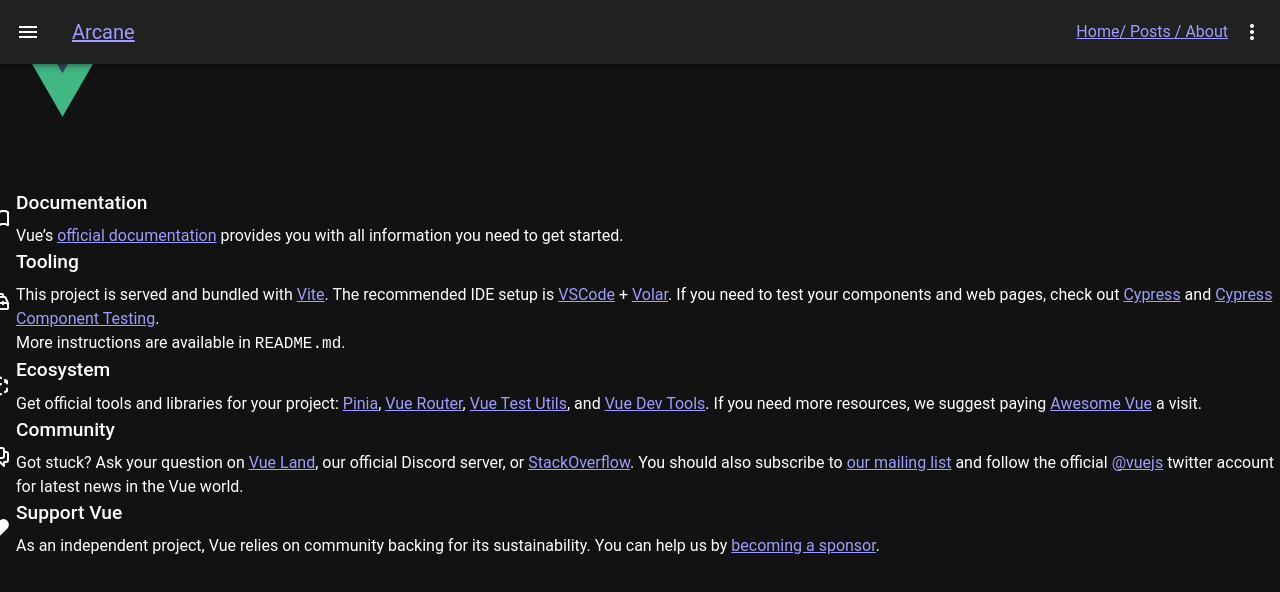
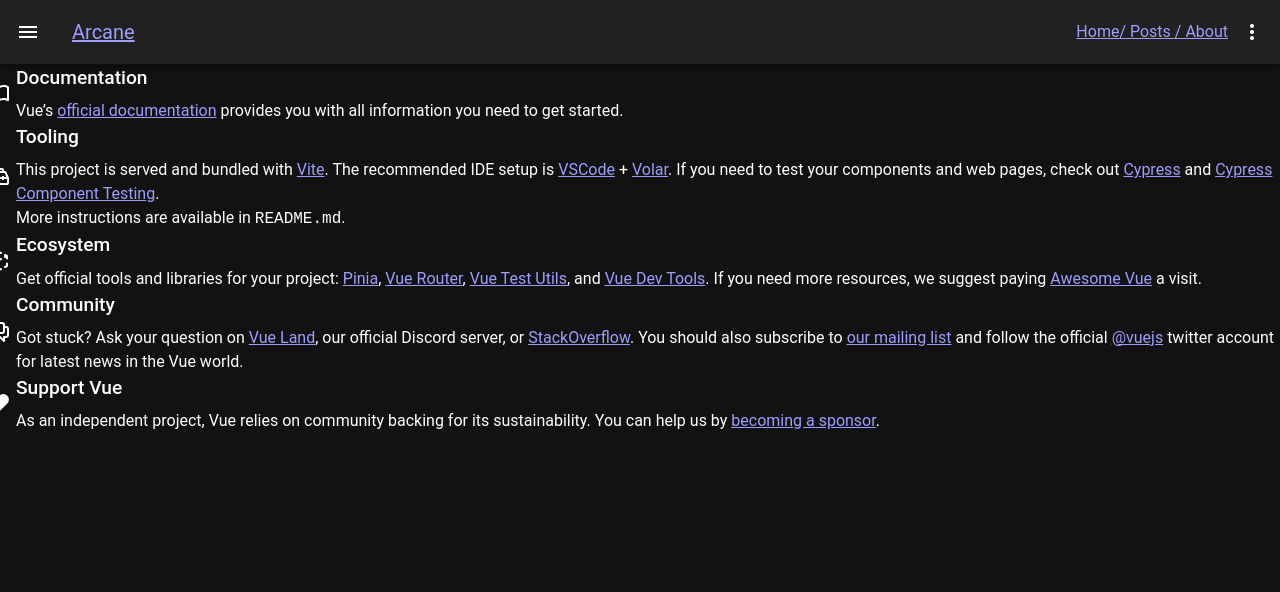
Before and after one commit to szorfein/arcane, a Vue app: page / in a window 1280 px wide. Shown: the top 592 px of the page. Built offline with nearby package versions, Linux system fonts and the light colour scheme.

Commit message:
add v-layout

```diff
--- a/src/App.vue
+++ b/src/App.vue
@@ -5,78 +5,11 @@
 
 <template>
   <v-app>
-    <AppBar />
-
-    <header>
-      <img alt="Vue logo" class="logo" src="@/assets/logo.svg" width="125" height="125" />
-    </header>
-
-    <v-main>
-      <RouterView />
-    </v-main>
+    <v-layout>
+      <AppBar />
+      <v-main>
+        <RouterView />
+      </v-main>
+    </v-layout>
   </v-app>
 </template>
-
-<style scoped>
-header {
-  line-height: 1.5;
-  max-height: 100vh;
-}
-
-.logo {
-  display: block;
-  margin: 0 auto 2rem;
-}
-
-nav {
-  width: 100%;
-  font-size: 12px;
-  text-align: center;
-  margin-top: 2rem;
-}
-
-nav a.router-link-exact-active {
-  color: var(--color-text);
-}
-
-nav a.router-link-exact-active:hover {
-  background-color: transparent;
-}
-
-nav a {
-  display: inline-block;
-  padding: 0 1rem;
-  border-left: 1px solid var(--color-border);
-}
-
-nav a:first-of-type {
-  border: 0;
-}
-
-@media (min-width: 1024px) {
-  header {
-    display: flex;
-    place-items: center;
-    padding-right: calc(var(--section-gap) / 2);
-  }
-
-  .logo {
-    margin: 0 2rem 0 0;
-  }
-
-  header .wrapper {
-    display: flex;
-    place-items: flex-start;
-    flex-wrap: wrap;
-  }
-
-  nav {
-    text-align: left;
-    margin-left: -1rem;
-    font-size: 1rem;
-
-    padding: 1rem 0;
-    margin-top: 1rem;
-  }
-}
-</style>
--- a/src/layouts/desktop/TopBar.vue
+++ b/src/layouts/desktop/TopBar.vue
@@ -2,7 +2,7 @@
 </script>
 
 <template>
-    <v-app-bar>
+    <v-app-bar style="position: fixed;">
          <template v-slot:prepend>
              <v-app-bar-nav-icon />
          </template>
--- a/src/layouts/mobile/TopBar.vue
+++ b/src/layouts/mobile/TopBar.vue
@@ -2,7 +2,7 @@
 </script>
 
 <template>
-    <v-bottom-navigation mode="shift">
+    <v-bottom-navigation mode="shift" style="position: fixed;">
         <v-btn to="/">
             <v-icon>mdi-home-city</v-icon>
             <span>Home</span>
--- a/src/layouts/tablet/TopBar.vue
+++ b/src/layouts/tablet/TopBar.vue
@@ -2,7 +2,8 @@
     <v-navigation-drawer
         v-model="drawer"
         :rail="rail"
-        permanent>
+        permanent
+        style="position: fixed;">
         <v-list-item prepend-avatar="@/assets/logo-site.png" title="Arcane" nav @click="rail = !rail">
             <template v-slot:append>
                 <v-btn
```
